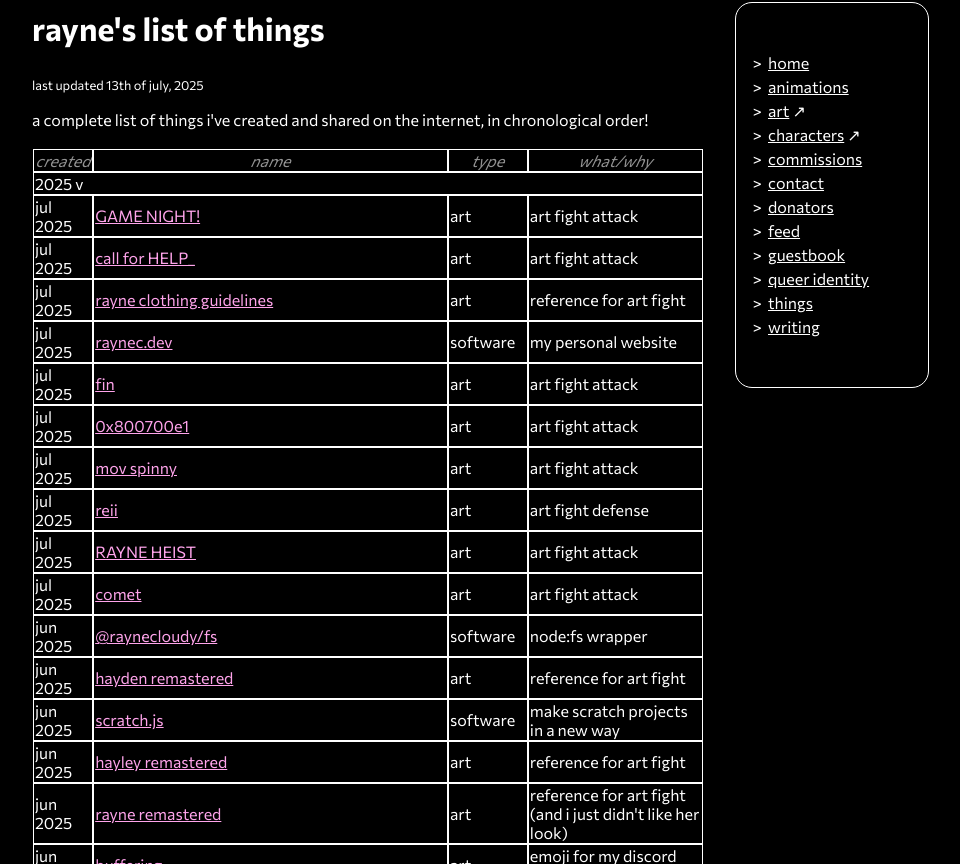
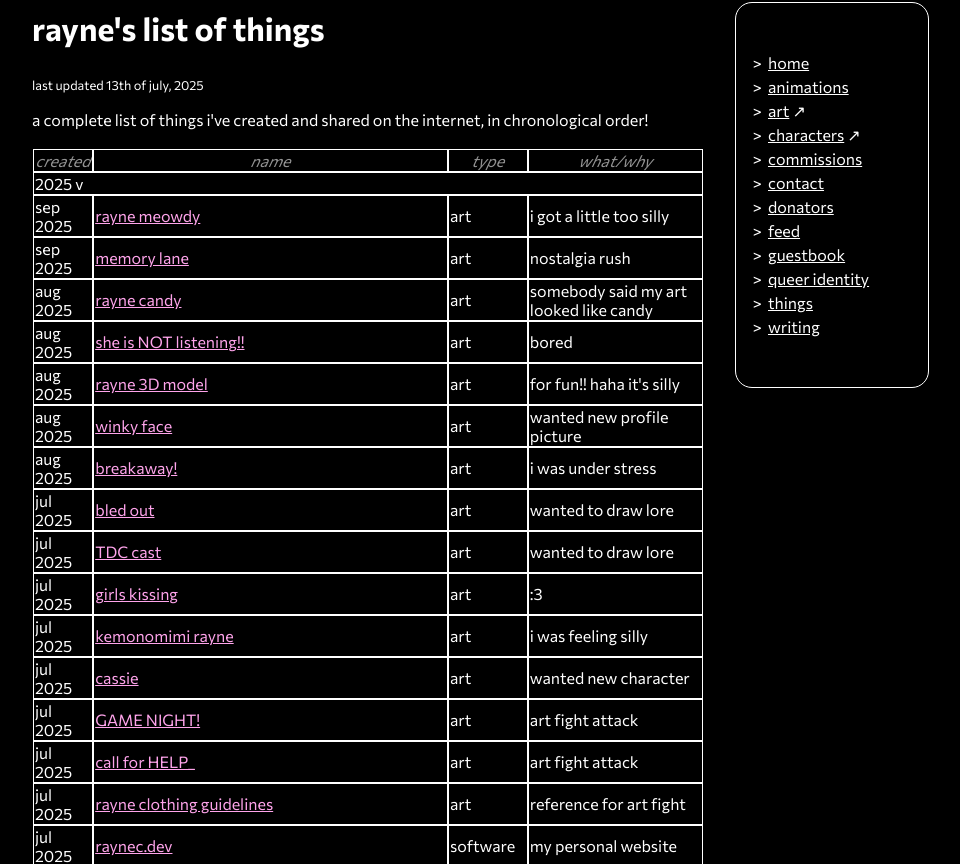
Before and after one commit to raynecloudy/rayneland, a SvelteKit app: page /things in a window 1280 px wide. Shown: the part 496-1360 px from the top of the page, without its empty margins (208-1168 px from the left). Built offline with nearby package versions, Linux system fonts and the light colour scheme.

Commit message:
new stuff

```diff
--- a/src/routes/things/+page.svelte
+++ b/src/routes/things/+page.svelte
@@ -29,6 +29,78 @@
   <tbody>
     <tr><td colspan="4">2025 v</td></tr>
     <tr>
+      <td>sep 2025</td>
+      <td><a href="https://toyhou.se/~images/106770249">rayne meowdy</a></td>
+      <td>art</td>
+      <td>i got a little too silly</td>
+    </tr>
+    <tr>
+      <td>sep 2025</td>
+      <td><a href="https://toyhou.se/~images/106732778">memory lane</a></td>
+      <td>art</td>
+      <td>nostalgia rush</td>
+    </tr>
+    <tr>
+      <td>aug 2025</td>
+      <td><a href="https://toyhou.se/~images/106400031">rayne candy</a></td>
+      <td>art</td>
+      <td>somebody said my art looked like candy</td>
+    </tr>
+    <tr>
+      <td>aug 2025</td>
+      <td><a href="https://toyhou.se/~images/106308855">she is NOT listening!!</a></td>
+      <td>art</td>
+      <td>bored</td>
+    </tr>
+    <tr>
+      <td>aug 2025</td>
+      <td><a href="https://toyhou.se/~images/106276920">rayne 3D model</a></td>
+      <td>art</td>
+      <td>for fun!! haha it's silly</td>
+    </tr>
+    <tr>
+      <td>aug 2025</td>
+      <td><a href="https://toyhou.se/~images/105849953">winky face</a></td>
+      <td>art</td>
+      <td>wanted new profile picture</td>
+    </tr>
+    <tr>
+      <td>aug 2025</td>
+      <td><a href="https://toyhou.se/~images/105287691">breakaway!</a></td>
+      <td>art</td>
+      <td>i was under stress</td>
+    </tr>
+    <tr>
+      <td>jul 2025</td>
+      <td><a href="https://toyhou.se/~images/104124666">bled out</a></td>
+      <td>art</td>
+      <td>wanted to draw lore</td>
+    </tr>
+    <tr>
+      <td>jul 2025</td>
+      <td><a href="https://toyhou.se/~images/104113209">TDC cast</a></td>
+      <td>art</td>
+      <td>wanted to draw lore</td>
+    </tr>
+    <tr>
+      <td>jul 2025</td>
+      <td><a href="https://toyhou.se/~images/104108985">girls kissing</a></td>
+      <td>art</td>
+      <td>:3</td>
+    </tr>
+    <tr>
+      <td>jul 2025</td>
+      <td><a href="https://toyhou.se/~images/104108932">kemonomimi rayne</a></td>
+      <td>art</td>
+      <td>i was feeling silly</td>
+    </tr>
+    <tr>
+      <td>jul 2025</td>
+      <td><a href="https://toyhou.se/~images/104096101">cassie</a></td>
+      <td>art</td>
+      <td>wanted new character</td>
+    </tr>
+    <tr>
       <td>jul 2025</td>
       <td><a href="https://stuff.raynec.dev/art/2025/GAME NIGHT!.gif">GAME NIGHT!</a></td>
       <td>art</td>
@@ -87,6 +159,12 @@
       <td><a href="https://stuff.raynec.dev/art/2025/comet.png">comet</a></td>
       <td>art</td>
       <td>art fight attack</td>
+    </tr>
+    <tr>
+      <td>jun 2025</td>
+      <td><a href="https://toyhou.se/~images/104112049">rayne sketch</a></td>
+      <td>art</td>
+      <td>art fight practice</td>
     </tr>
     <tr>
       <td>jun 2025</td>
```
